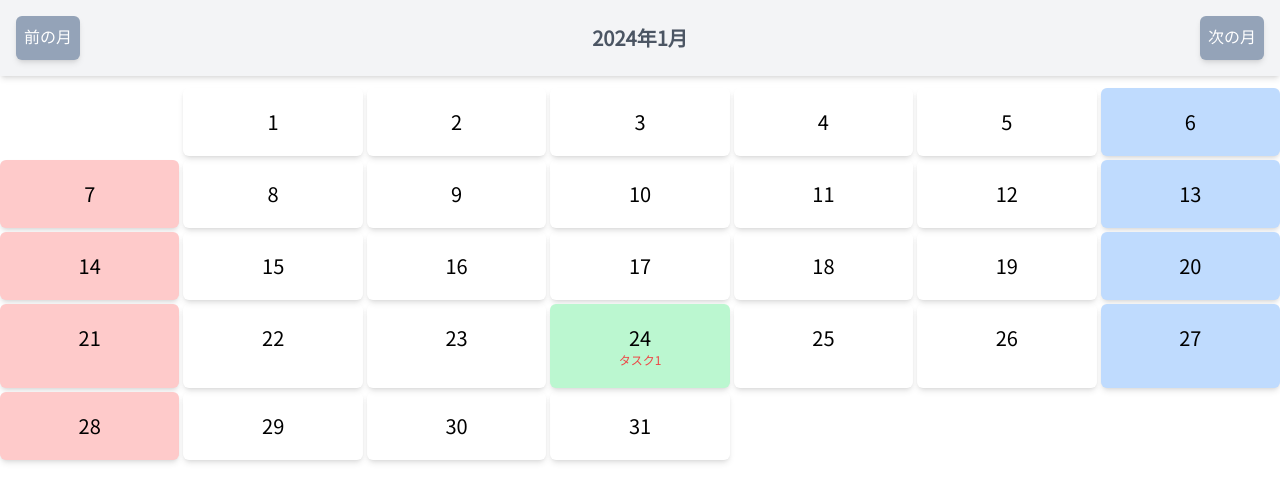
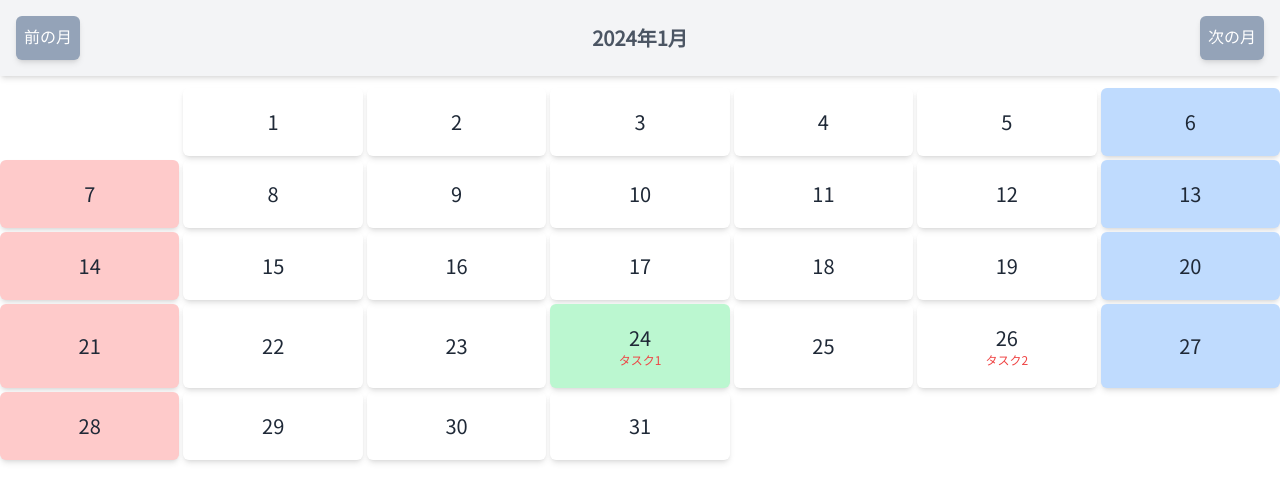
Before and after one commit to naoyuki2/08_calendar, a Next.js app: page / in a window 1280 px wide. Shown: the top 502 px of the page. Built offline with nearby package versions, Linux system fonts and the light colour scheme.

Commit message:
タスクが全て１日に追加される

```diff
--- a/package.json
+++ b/package.json
@@ -19,6 +19,7 @@
     "@types/react": "^18",
     "@types/react-dom": "^18",
     "autoprefixer": "^10.0.1",
+    "daisyui": "^4.6.0",
     "eslint": "^8",
     "eslint-config-next": "14.1.0",
     "postcss": "^8",
--- a/src/app/components/CalendarCell.tsx
+++ b/src/app/components/CalendarCell.tsx
@@ -1,29 +1,17 @@
 import { isSameDay, isSaturday, isSunday, isToday } from 'date-fns'
-import { useState } from 'react'
+import { TaskType } from '../type/type'
+import Modal from './Modal'
 
 type Props = {
     year: number
     month: number
     day: number
+    tasks: TaskType[]
+    setTasks: React.Dispatch<React.SetStateAction<TaskType[]>>
 }
 
-type TaskType = {
-    id: number
-    title: string
-    date: Date
-}
-
-const testTasks = [
-    {
-        id: 1,
-        title: 'タスク1',
-        date: new Date(2024, 0, 24),
-    },
-]
-
-const CalendarCell = ({ year, month, day }: Props) => {
-    const [tasks, setTasks] = useState<TaskType[]>(testTasks)
-
+const CalendarCell = ({ year, month, day, tasks, setTasks }: Props) => {
+    console.log(tasks)
     const isTod = isToday(new Date(year, month - 1, day))
 
     const isSat = isSaturday(new Date(year, month - 1, day))
@@ -45,7 +33,16 @@ const CalendarCell = ({ year, month, day }: Props) => {
     return (
         <>
             {day <= 31 ? (
-                <div className={cellClassName}>
+                <>
+                    <button
+                        className={cellClassName}
+                        onClick={() => {
+                            const modal = document.getElementById('my_modal_1')
+                            if (modal instanceof HTMLDialogElement) {
+                                modal.showModal()
+                            }
+                        }}
+                    >
                         {day}
                         {tasks.map((task) => {
                             return (
@@ -62,7 +59,14 @@ const CalendarCell = ({ year, month, day }: Props) => {
                                 )
                             )
                         })}
-                </div>
+                    </button>
+                    <Modal
+                        year={year}
+                        month={month}
+                        day={day}
+                        setTasks={setTasks}
+                    />
+                </>
             ) : (
                 <div></div>
             )}
--- /dev/null
+++ b/src/app/components/Modal.tsx
@@ -0,0 +1,60 @@
+import React from 'react'
+import { TaskType } from '../type/type'
+
+type Props = {
+    year: number
+    month: number
+    day: number
+    setTasks: React.Dispatch<React.SetStateAction<TaskType[]>>
+}
+
+const Modal = ({ setTasks, year, month, day }: Props) => {
+    const [inputValue, setInputValue] = React.useState('' as string)
+
+    const handleClick = () => {
+        const modal = document.getElementById('my_modal_1')
+        if (modal instanceof HTMLDialogElement) {
+            modal.close()
+        }
+        setTasks((prev) => [
+            ...prev,
+            {
+                id: prev.length + 1,
+                title: inputValue,
+                date: new Date(year, month - 1, day),
+            },
+        ])
+        setInputValue('')
+    }
+
+    return (
+        <dialog id="my_modal_1" className="modal">
+            <div className="modal-box">
+                <h3 className="font-bold text-lg">タスクを追加</h3>
+                <p className="py-4">
+                    <input
+                        className="shadow rounded border-2 border-gray-300 p-2 w-full"
+                        placeholder="タスク名を入力"
+                        value={inputValue}
+                        onChange={(e) => setInputValue(e.target.value)}
+                    />
+                </p>
+                <div className="modal-action">
+                    <button
+                        className="btn bg-green-300 hover:bg-green-200"
+                        onClick={() => handleClick()}
+                    >
+                        保存
+                    </button>
+                    <form method="dialog">
+                        <button className="btn bg-rose-300 hover:bg-rose-200">
+                            閉じる
+                        </button>
+                    </form>
+                </div>
+            </div>
+        </dialog>
+    )
+}
+
+export default Modal
--- a/src/app/page.tsx
+++ b/src/app/page.tsx
@@ -2,11 +2,30 @@
 
 import { useState } from 'react'
 import Header from './components/Header'
-import { OneOrMinus } from './type/type'
+import { OneOrMinus, TaskType } from './type/type'
 import { getDay, getDaysInMonth } from 'date-fns'
 import CalendarCell from './components/CalendarCell'
 
+const testTasks = [
+    {
+        id: 1,
+        title: 'タスク1',
+        date: new Date(2024, 0, 24),
+    },
+    {
+        id: 2,
+        title: 'タスク2',
+        date: new Date(2024, 0, 26),
+    },
+    {
+        id: 3,
+        title: 'タスク3',
+        date: new Date(2024, 1, 26),
+    },
+]
+
 export default function Home() {
+    const [tasks, setTasks] = useState<TaskType[]>(testTasks)
     const [month, setMonth] = useState<number>(new Date().getMonth() + 1)
     const [year, setYear] = useState<number>(new Date().getFullYear())
     const handleDate = (n: OneOrMinus) => {
@@ -40,6 +59,8 @@ export default function Home() {
                         year={year}
                         month={month}
                         day={day}
+                        tasks={tasks}
+                        setTasks={setTasks}
                     />
                 ))}
             </div>
--- a/src/app/type/type.ts
+++ b/src/app/type/type.ts
@@ -1 +1,7 @@
 export type OneOrMinus = 1 | -1
+
+export type TaskType = {
+    id: number
+    title: string
+    date: Date
+}
--- a/tailwind.config.ts
+++ b/tailwind.config.ts
@@ -1,20 +1,20 @@
-import type { Config } from "tailwindcss";
+import type { Config } from 'tailwindcss'
 
 const config: Config = {
     content: [
-    "./src/pages/**/*.{js,ts,jsx,tsx,mdx}",
-    "./src/components/**/*.{js,ts,jsx,tsx,mdx}",
-    "./src/app/**/*.{js,ts,jsx,tsx,mdx}",
+        './src/pages/**/*.{js,ts,jsx,tsx,mdx}',
+        './src/components/**/*.{js,ts,jsx,tsx,mdx}',
+        './src/app/**/*.{js,ts,jsx,tsx,mdx}',
     ],
     theme: {
         extend: {
             backgroundImage: {
-        "gradient-radial": "radial-gradient(var(--tw-gradient-stops))",
-        "gradient-conic":
-          "conic-gradient(from 180deg at 50% 50%, var(--tw-gradient-stops))",
+                'gradient-radial': 'radial-gradient(var(--tw-gradient-stops))',
+                'gradient-conic':
+                    'conic-gradient(from 180deg at 50% 50%, var(--tw-gradient-stops))',
             },
         },
     },
-  plugins: [],
-};
-export default config;
+    plugins: [require('daisyui')],
+}
+export default config
```
Also changed, not shown: 1 other file (tests, documents, lock files or other folders). Lines whose indentation alone changed are shown as unchanged.
